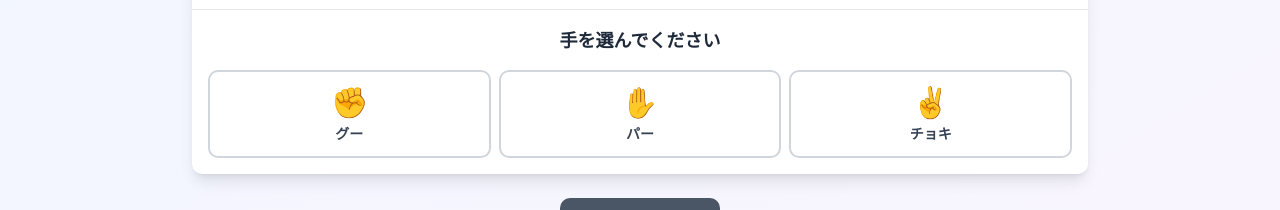
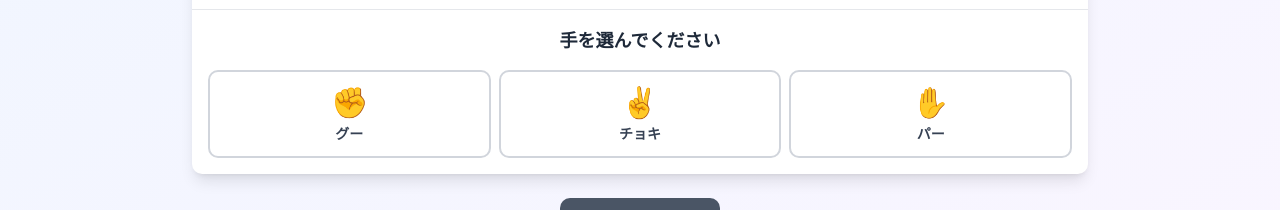
Before and after one commit to atsuki61/100DaysOfCode, a Next.js app: page /day5-janken in a window 1280 px wide. Shown: the part 469-679 px from the top of the page. Built offline with nearby package versions, Linux system fonts and the light colour scheme.

Commit message:
✊✋✌→✊✌✋

```diff
--- a/src/app/day5-janken/page.tsx
+++ b/src/app/day5-janken/page.tsx
@@ -19,8 +19,8 @@ interface GameState {
 
 const choices: { value: Choice; label: string; emoji: string }[] = [
   { value: 'rock', label: 'グー', emoji: '✊' },
+  { value: 'scissors', label: 'チョキ', emoji: '✌️' },
   { value: 'paper', label: 'パー', emoji: '✋' },
-  { value: 'scissors', label: 'チョキ', emoji: '✌️' }
 ]
 
 export default function JankenGame() {
```
